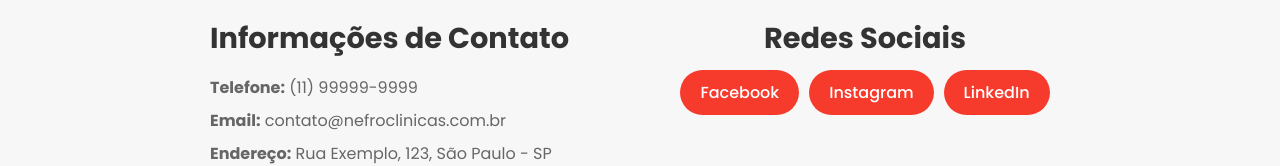
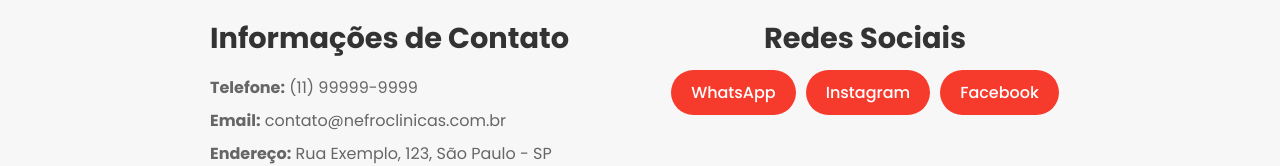
Before and after one commit to lcsmarinho/Site-med, a plain HTML site: page contact.html in a window 1280 px wide. Shown: the part 212-378 px from the top of the page. Drawn offline with Linux system fonts and the light colour scheme.

Commit message:
Ajustando botoes do contact

```diff
--- a/contact.html
+++ b/contact.html
@@ -241,9 +241,9 @@
       <div class="contact-social">
         <h2>Redes Sociais</h2>
         <div class="social-buttons">
+          <a href="#" target="_blank" class="btn-social">WhatsApp</a>
+          <a href="#" target="_blank" class="btn-social">Instagram</a>
           <a href="#" target="_blank" class="btn-social">Facebook</a>
-          <a href="#" target="_blank" class="btn-social">Instagram</a>
-          <a href="#" target="_blank" class="btn-social">LinkedIn</a>
         </div>
       </div>
     </section>
```
